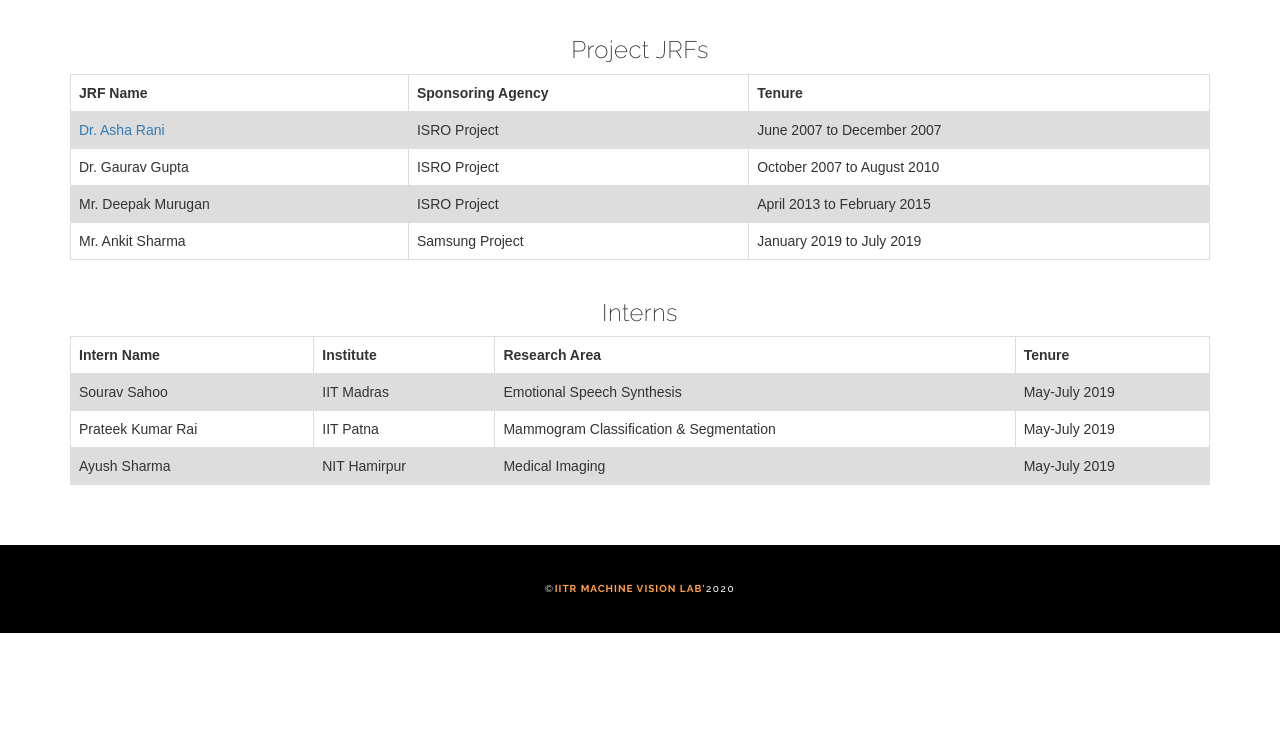
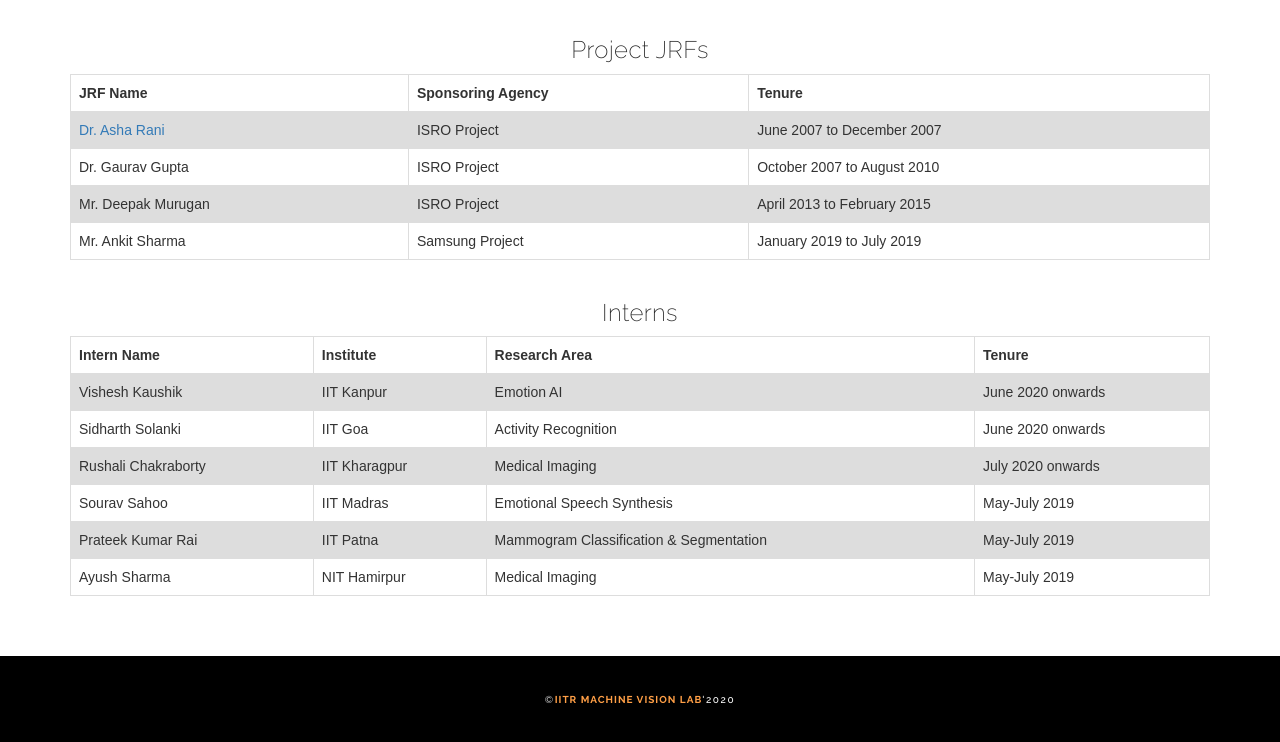
Before and after one commit to balaRSgroup/balaRSgroup.github.io, a plain HTML site: page index.html in a window 1280 px wide. Shown: the part 5803-6545 px from the top of the page. Before the commit the page ends 6436 px from the top, so only its background shows below. Drawn offline with Linux system fonts and the light colour scheme; some packages are replaced by stand-ins of ours; a script that the page names is missing.

Commit message:
Update index.html

```diff
--- a/index.html
+++ b/index.html
@@ -1248,6 +1248,27 @@
 			</tr>
 
 			<tr>
+				<td 0="">Vishesh Kaushik</td>
+				<td 0="">IIT Kanpur</td>
+				<td 0="">Emotion AI</td>
+				<td 0="">June 2020 onwards</td>
+			</tr>
+
+			<tr>
+				<td 0="">Sidharth Solanki</td>
+				<td 0="">IIT Goa</td>
+				<td 0="">Activity Recognition</td>
+				<td 0="">June 2020 onwards</td>
+			</tr>
+
+			<tr>
+				<td 0="">Rushali Chakraborty</td>
+				<td 0="">IIT Kharagpur</td>
+				<td 0="">Medical Imaging</td>
+				<td 0="">July 2020 onwards</td>
+			</tr>
+
+			<tr>
 				<td 0="">Sourav Sahoo</td>
 				<td 0="">IIT Madras</td>
 				<td 0="">Emotional Speech Synthesis</td>
```
